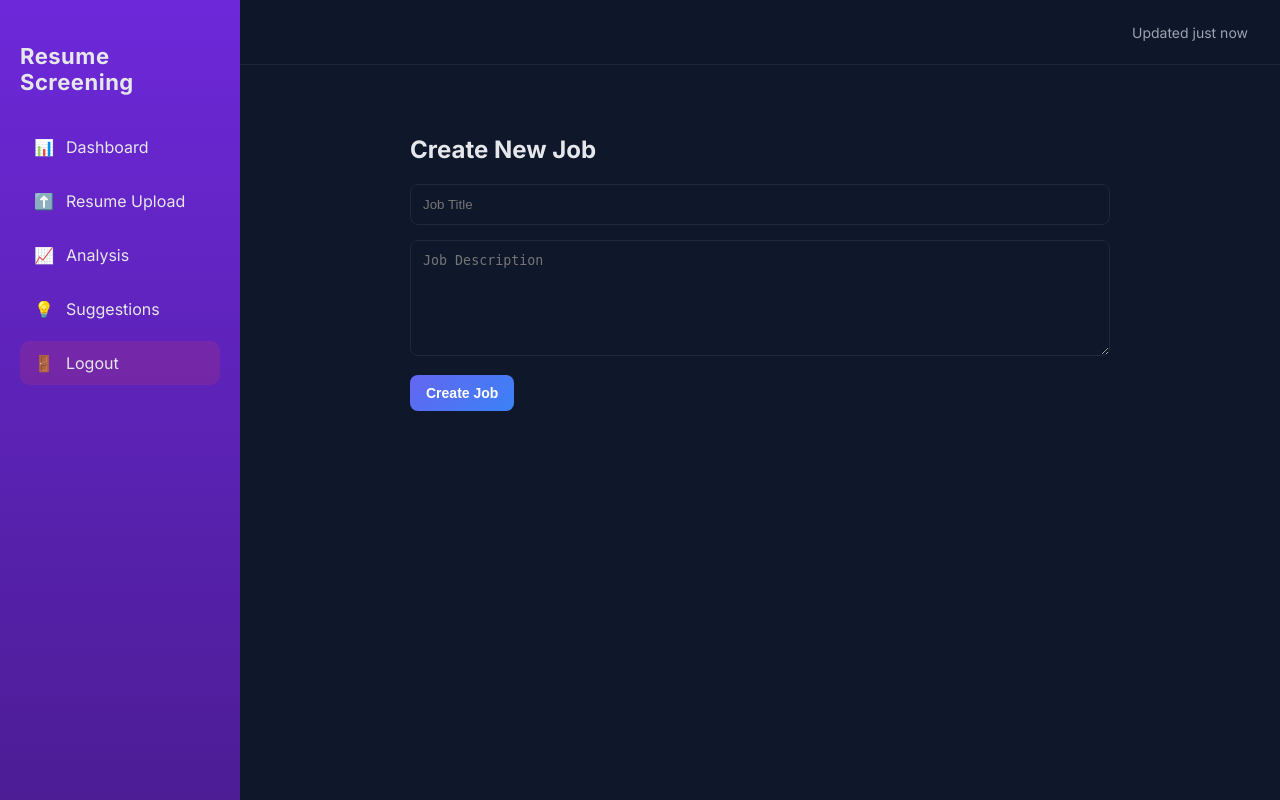
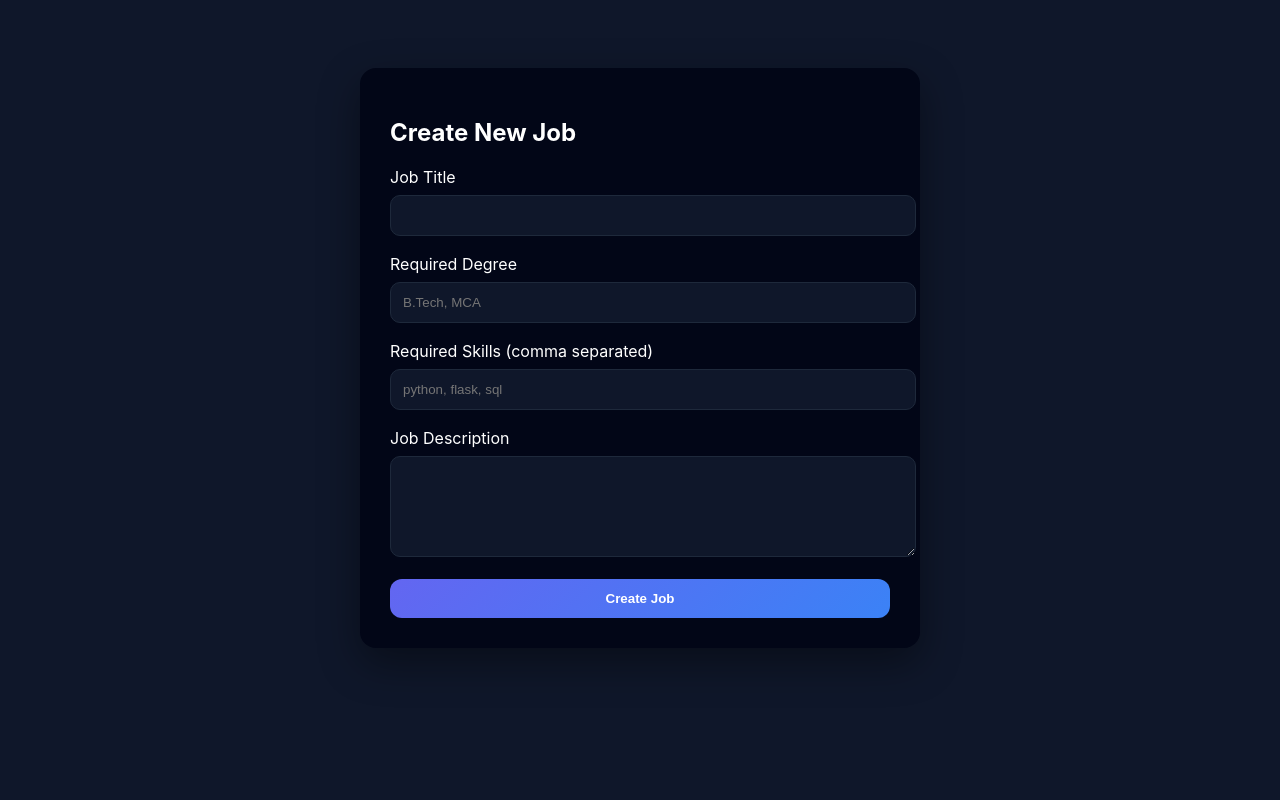
Before and after one commit to Dark0Deep/resume-screening-nlp, a Flask app: page /recruiter/create-job in a window 1280 px wide. Run offline with Flask 3, Linux system fonts and the light colour scheme; the visitor is signed in with stand-in values (Sample User, id 1).

Commit message:
Added Create Job functionality

```diff
--- a/backend/app.py
+++ b/backend/app.py
@@ -315,10 +315,14 @@
     if request.method == "POST":
         title = request.form.get("title")
         description = request.form.get("description")
+        required_skills = request.form.get("skills")
+        degree = request.form.get("degree")
 
         jobs_collection.insert_one({
             "title": title,
             "description": description,
+            "required_skills": [s.strip().lower() for s in required_skills.split(",") if s.strip()],
+            "degree": degree.lower(),
             "created_by": session.get("user_id"),
             "created_at": datetime.utcnow()
         })
@@ -327,7 +331,6 @@
         return redirect("/recruiter/jobs")
 
     return render_template("recruiter/create_job.html")
-
 
 @app.route("/recruiter/candidates")
 def recruiter_candidates():
--- a/frontend/templates/recruiter/create_job.html
+++ b/frontend/templates/recruiter/create_job.html
@@ -1,47 +1,71 @@
-{% extends "base.html" %}
-
-{% block content %}
-
-<div class="container">
-    <h2>Create New Job</h2>
-
-    <form method="POST" class="job-form">
-        <input type="text" name="title"
-               placeholder="Job Title" required>
-
-        <textarea name="description"
-                  placeholder="Job Description"
-                  rows="6" required></textarea>
-
-        <button type="submit">Create Job</button>
-    </form>
-</div>
-
+<!DOCTYPE html>
+<html>
+<head>
+<title>Create Job</title>
 <style>
-.container {
-    max-width: 700px;
-    margin: 40px auto;
+body{
+  background:#0f172a;
+  font-family:Inter,Segoe UI;
+  color:white;
+  display:flex;
+  justify-content:center;
+  padding-top:60px;
 }
 
-.job-form input,
-.job-form textarea {
-    width: 100%;
-    padding: 12px;
-    margin-bottom: 15px;
-    background: #0f172a;
-    border: 1px solid #1e293b;
-    border-radius: 8px;
-    color: white;
+.card{
+  background:#020617;
+  width:500px;
+  padding:30px;
+  border-radius:16px;
+  box-shadow:0 15px 40px rgba(0,0,0,.4);
 }
 
-button {
-    padding: 10px 16px;
-    background: linear-gradient(135deg, #6366f1, #3b82f6);
-    border: none;
-    border-radius: 8px;
-    color: white;
-    cursor: pointer;
+input,textarea{
+  width:100%;
+  padding:12px;
+  margin-top:8px;
+  margin-bottom:18px;
+  background:#0f172a;
+  border:1px solid #1e293b;
+  color:white;
+  border-radius:10px;
+}
+
+button{
+  background:linear-gradient(135deg,#6366f1,#3b82f6);
+  border:none;
+  padding:12px;
+  border-radius:12px;
+  color:white;
+  font-weight:600;
+  cursor:pointer;
+  width:100%;
 }
 </style>
+</head>
 
-{% endblock %}
+<body>
+<div class="card">
+<h2>Create New Job</h2>
+
+<form method="POST">
+
+<label>Job Title</label>
+<input type="text" name="title" required>
+
+<label>Required Degree</label>
+<input type="text" name="degree" placeholder="B.Tech, MCA">
+
+<label>Required Skills (comma separated)</label>
+<input type="text" name="skills" placeholder="python, flask, sql">
+
+<label>Job Description</label>
+<textarea name="description" rows="5"></textarea>
+
+<button>Create Job</button>
+
+</form>
+
+</div>
+</body>
+</html>
--- a/frontend/templates/recruiter/jobs.html
+++ b/frontend/templates/recruiter/jobs.html
@@ -5,9 +5,9 @@
 <div class="container">
     <h2>My Job Posts</h2>
 
-    <a href="/recruiter/create-job" class="btn-primary">
-        + Create New Job
-    </a>
+    <a href="/recruiter/create-job">
+  <button class="btn">➕ Create New Job</button>
+</a>
 
     <div class="job-grid">
         {% for job in jobs %}
```
